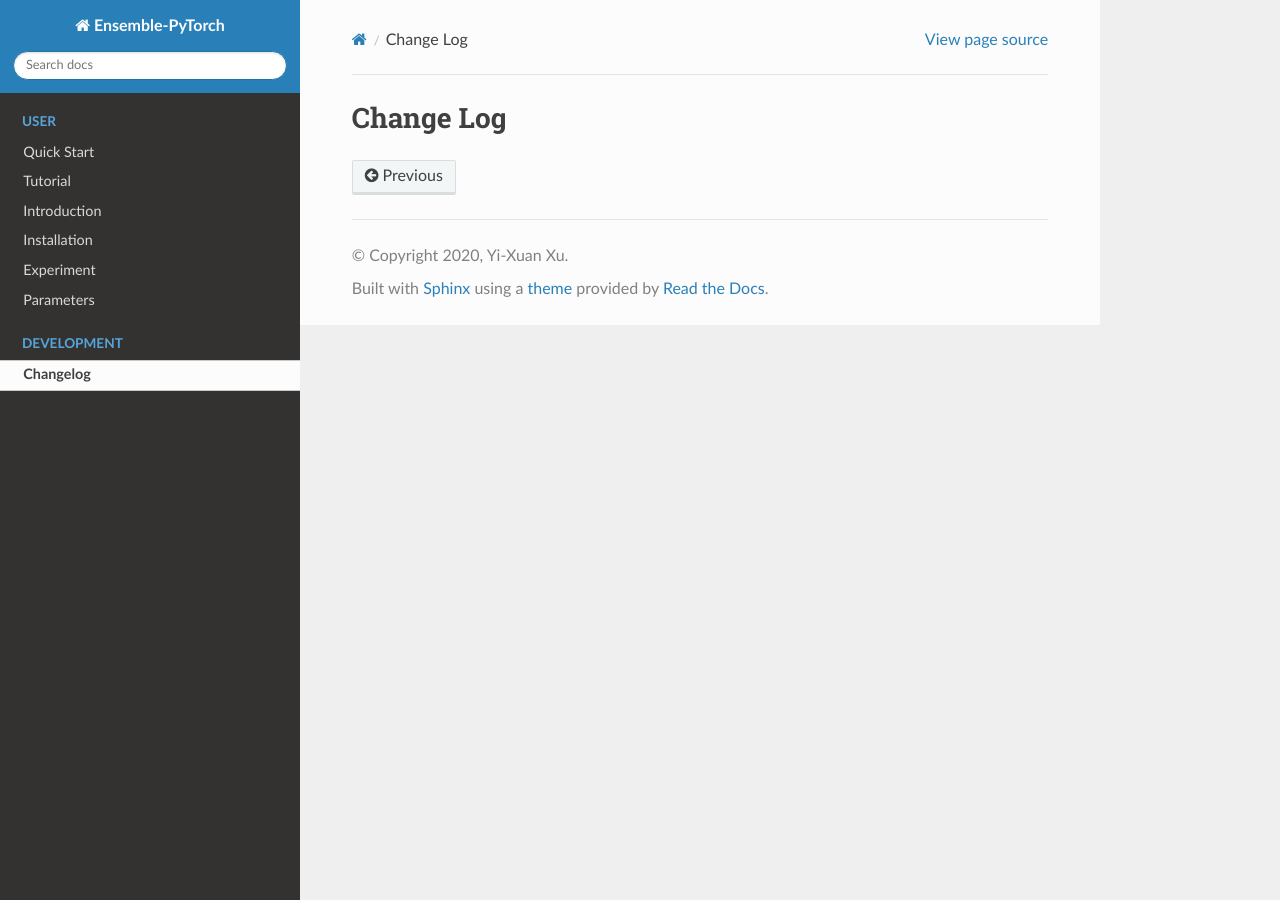
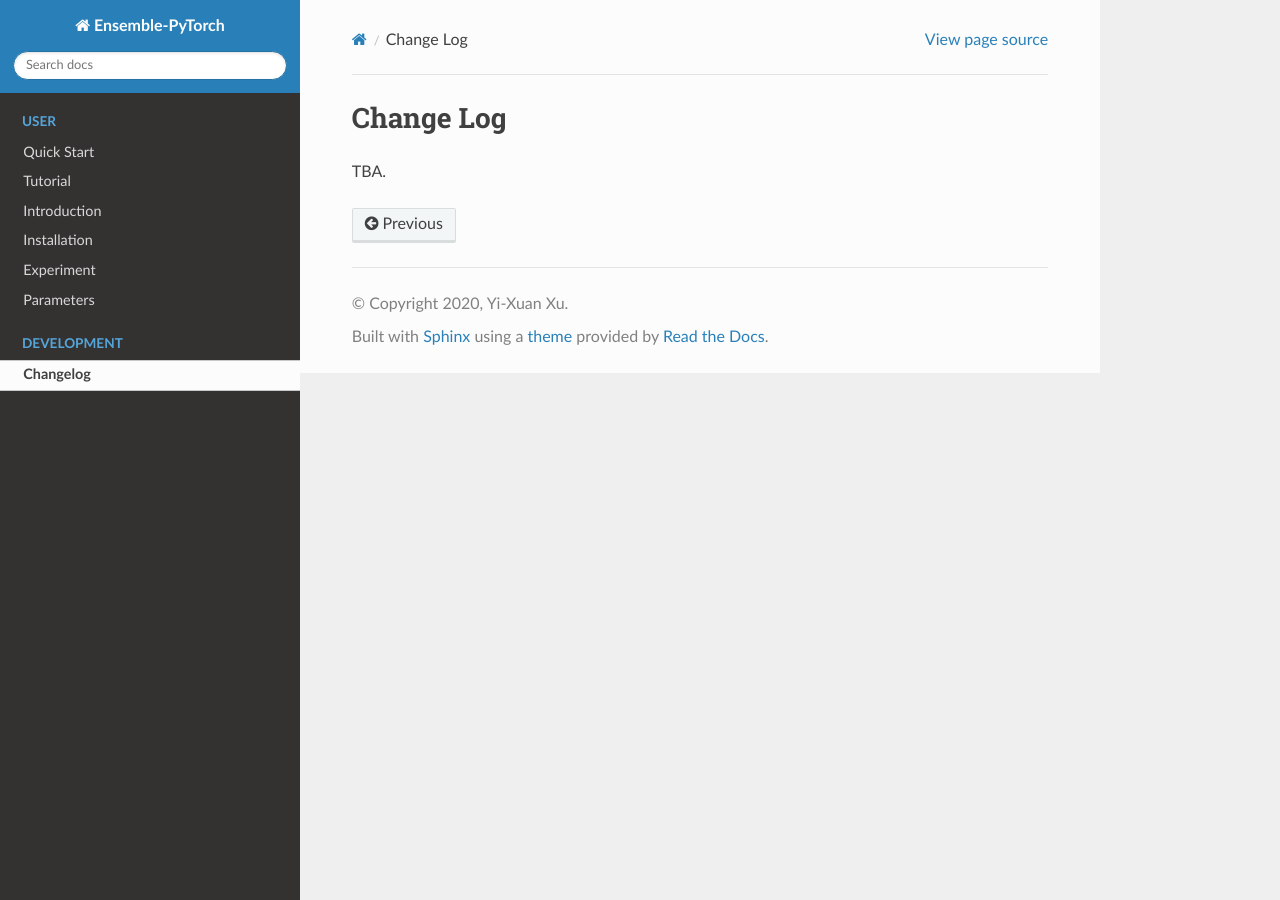
Before and after one commit to TorchEnsemble-Community/Ensemble-Pytorch, a Sphinx documentation site: the page built from docs/changelog.rst, in a window 1280 px wide. Built offline with Sphinx 7.4.7 and the Read the Docs theme 2.0.0, drawn with Linux system fonts in a browser that asks for light colours; pages that are not in the unit, such as notebooks, are missing from menus.

Commit message:
[ENH] Upload the documentation

```diff
--- a/docs/changelog.rst
+++ b/docs/changelog.rst
@@ -1,2 +1,4 @@
 Change Log
 ==========
+
+TBA.
--- a/docs/conf.py
+++ b/docs/conf.py
@@ -23,6 +23,9 @@ author = 'Yi-Xuan Xu'
 
 
 # -- General configuration ---------------------------------------------------
+
+# The master toctree document.
+master_doc = 'index'
 
 # Add any Sphinx extension module names here, as strings. They can be
 # extensions coming with Sphinx (named 'sphinx.ext.*') or your custom
```
